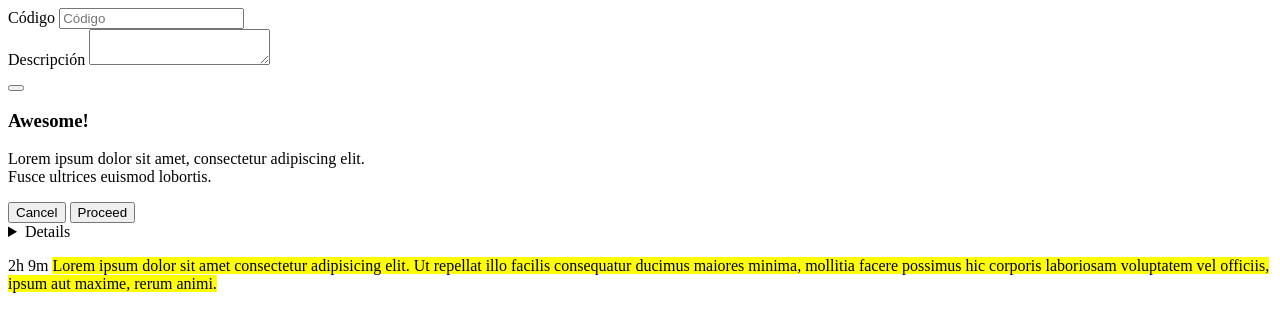
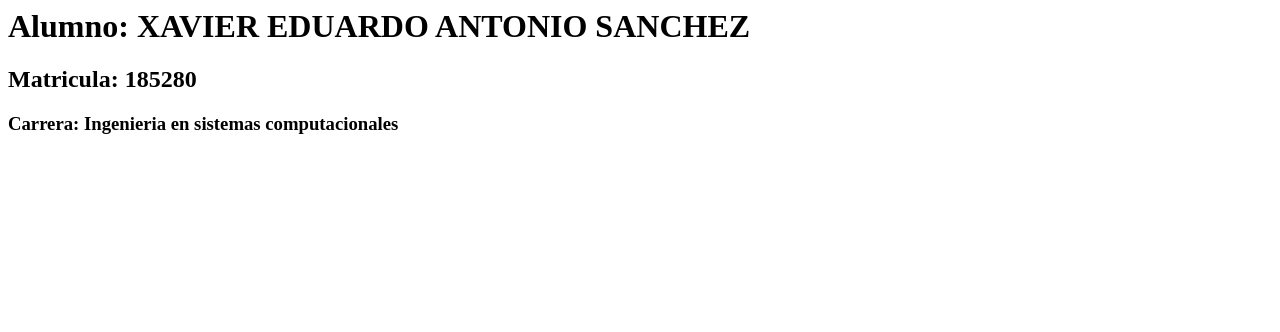
Before and after one commit to XaviEduardo/XaviEduardo.github.io, a plain HTML site: page index.html in a window 1280 px wide. Drawn offline with Linux system fonts and the light colour scheme.

Commit message:
Update index.html

```diff
--- a/index.html
+++ b/index.html
@@ -3,64 +3,12 @@
     <meta charset="UTF-8">
     <meta http-equiv="X-UA-Compatible" content="IE=edge">
     <meta name="viewport" content="width=device-width, initial-scale=1.0">
-    <title>HTML5 Semantics</title>
+    <title>GITHUB PAGES</title>
 </head>
 <body>
-
-    <form action="">
-        <label for="Código" >Código</label>
-        <input class="form-control" type="text" id="codpostal" patter={0-9} value="" maxlength="10" placeholder="Código">
-
-        <div class="form-group">
-            <label for="inputTextarea3">Descripción</label>
-            <textarea class="form-control" id="inputTextarea3" ></textarea>
-        </div>
-    </form>
-<div class="modal fade" id="mod-success" tabindex="-1" role="dialog">
-  <div class="modal-dialog">
-    <div class="modal-content">
-      <div class="modal-header">
-        <button class="close" type="button" data-dismiss="modal" aria-hidden="true"><span class="mdi mdi-close"></span></button>
-      </div>
-      <div class="modal-body">
-        <div class="text-center">
-          <div class="text-success"><span class="modal-main-icon mdi mdi-check"></span></div>
-          <h3>Awesome!</h3>
-          <p>Lorem ipsum dolor sit amet, consectetur adipiscing elit.<br>Fusce ultrices euismod lobortis.</p>
-          <div class="mt-8">
-            <button class="btn btn-space btn-secondary" type="button" data-dismiss="modal">Cancel</button>
-            <button class="btn btn-space btn-success" type="button" data-dismiss="modal">Proceed</button>
-          </div>
-        </div>
-      </div>
-      <div class="modal-footer"></div>
-    </div>
-  </div>
-</div>
-    <!--Nav-->
-    <div class="nav"></div>
-    <!--Nav-->
-    <div class="footer"></div>
-
-    <nav id="class"></nav>
-    <header></header>
-    <footer></footer>
-    <article></article>
-    <aside></aside>
-    <details><span>&copy;2022</span></details>
-
-    <main>
-        <div>
-            <article>
-                <p></p>
-            </article>
-        </div>
-    </main>
-    <aside>
-
-    </aside>
-    <time>2h 9m</time>
-    <mark> Lorem ipsum dolor sit amet consectetur adipisicing elit. Ut repellat illo facilis consequatur ducimus maiores minima, mollitia facere possimus hic corporis laboriosam voluptatem vel officiis, ipsum aut maxime, rerum animi.</mark>
+    <h1>Alumno: XAVIER EDUARDO ANTONIO SANCHEZ</h1>
+    <h2>Matricula: 185280</h2>
+    <h3>Carrera: Ingenieria en sistemas computacionales</h3>
 
 </body>
 </html>
```
